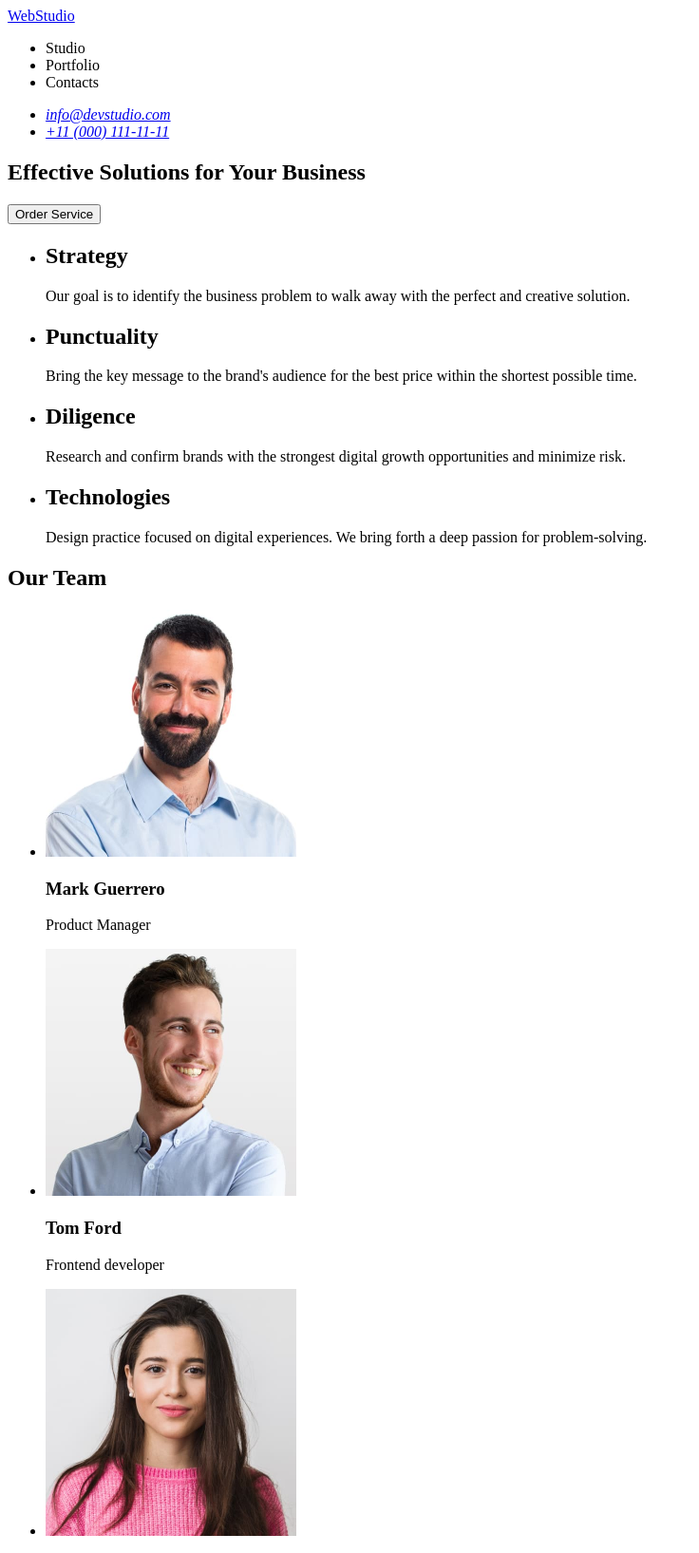
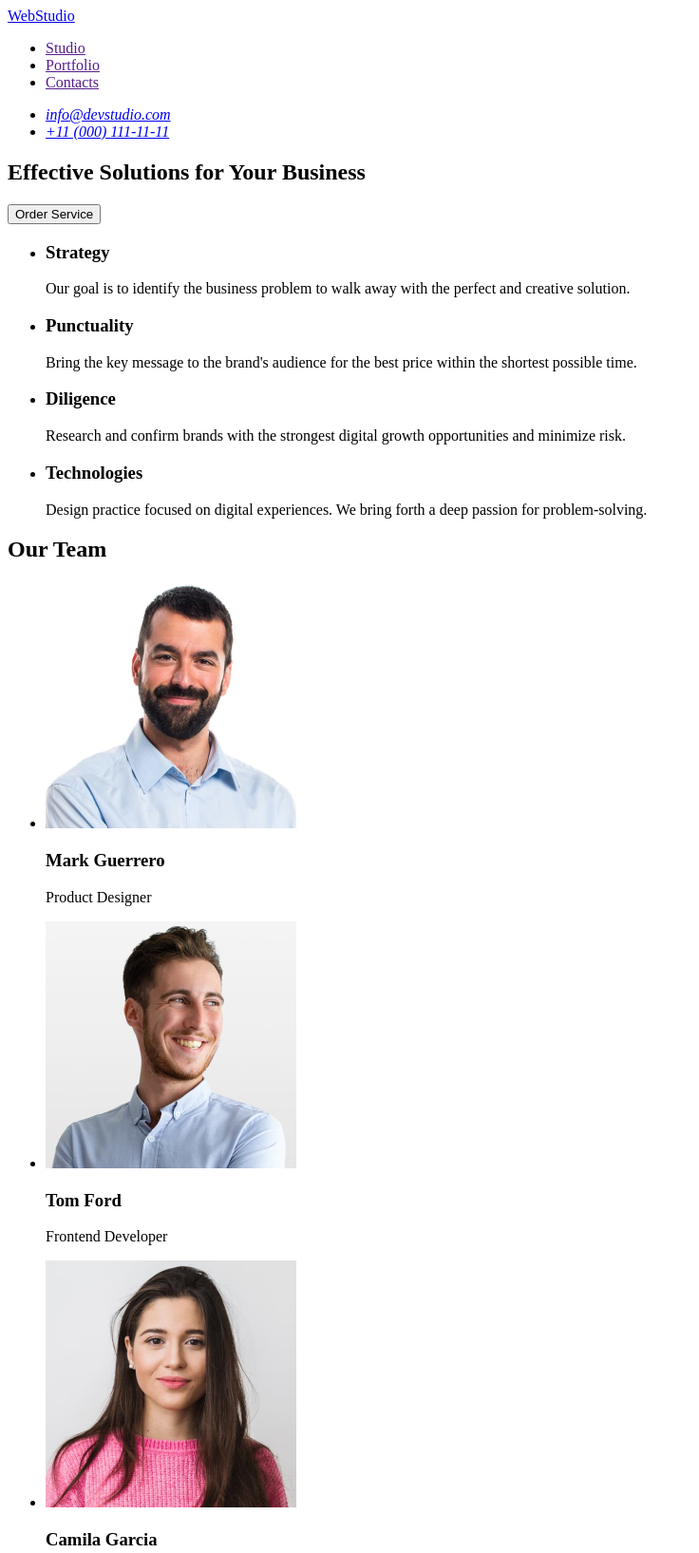
Before and after one commit to stxpd/goit-markup-hw-01, a plain HTML site: page index.html in a window 1280 px wide. Shown: the top 1635 px of the page at 95% size, without its empty margins (0-736 px from the left). Drawn offline with Linux system fonts and the light colour scheme.

Commit message:
more fix

```diff
--- a/index.html
+++ b/index.html
@@ -10,9 +10,9 @@
       <nav>
         <a href="./index.html">WebStudio</a>
         <ul>
-          <li><a href=""></a>Studio</li>
-          <li><a href=""></a>Portfolio</li>
-          <li><a href=""></a>Contacts</li>
+          <li><a href="">Studio</a></li>
+          <li><a href="">Portfolio</a></li>
+          <li><a href="">Contacts</a></li>
         </ul>
       </nav>
       <address>
@@ -31,28 +31,28 @@
       <section>
         <ul>
           <li>
-            <h2>Strategy</h2>
+            <h3>Strategy</h3>
             <p>
               Our goal is to identify the business problem to walk away with the
               perfect and creative solution.
             </p>
           </li>
           <li>
-            <h2>Punctuality</h2>
+            <h3>Punctuality</h3>
             <p>
               Bring the key message to the brand's audience for the best price
               within the shortest possible time.
             </p>
           </li>
           <li>
-            <h2>Diligence</h2>
+            <h3>Diligence</h3>
             <p>
               Research and confirm brands with the strongest digital growth
               opportunities and minimize risk.
             </p>
           </li>
           <li>
-            <h2>Technologies</h2>
+            <h3>Technologies</h3>
             <p>
               Design practice focused on digital experiences. We bring forth a
               deep passion for problem-solving.
@@ -64,22 +64,26 @@
         <h2>Our Team</h2>
         <ul>
           <li>
-            <img src="images/markguerrero.jpg" alt="markguerrero" width="264" />
+            <img
+              src="./images/markguerrero.jpg"
+              alt="markguerrero"
+              width="264"
+            />
             <h3>Mark Guerrero</h3>
-            <p>Product Manager</p>
+            <p>Product Designer</p>
           </li>
           <li>
-            <img src="images/tomford.jpg" alt="tomford" width="264" />
+            <img src="./images/tomford.jpg" alt="tomford" width="264" />
             <h3>Tom Ford</h3>
-            <p>Frontend developer</p>
+            <p>Frontend Developer</p>
           </li>
           <li>
-            <img src="images/camila.jpg" alt="camila" width="264" />
+            <img src="./images/camila.jpg" alt="camila" width="264" />
             <h3>Camila Garcia</h3>
             <p>Marketing</p>
           </li>
           <li>
-            <img src="images/wilson.jpg" alt="wilson" width="264" />
+            <img src="./images/wilson.jpg" alt="wilson" width="264" />
             <h3>Daniel Wilson</h3>
             <p>UI Designer</p>
           </li>
```
